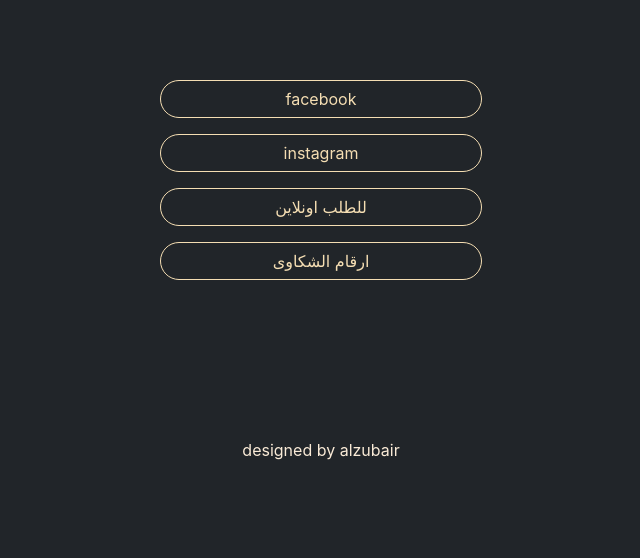
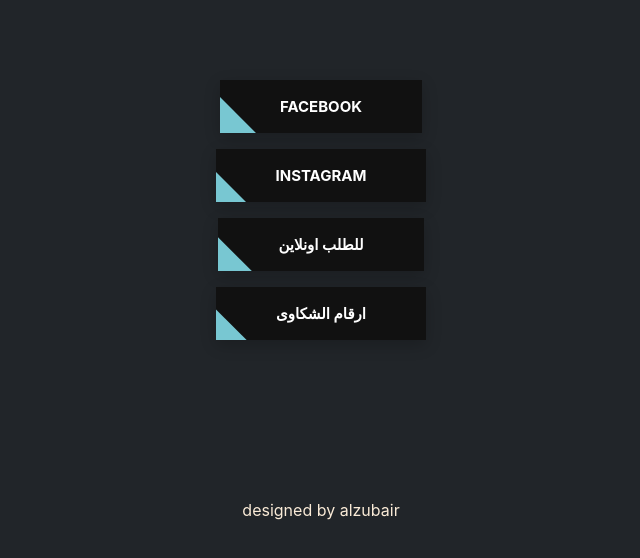
Before and after one commit to Alzubair98/show-page, a React (Create React App) app: page / in a window 1280 px wide. Shown: the top 558 px of the page, without its empty margins (319-959 px from the left). Built offline with nearby package versions, Linux system fonts and the light colour scheme.

Commit message:
update buttons

```diff
--- a/src/component/MainPage.css
+++ b/src/component/MainPage.css
@@ -7,14 +7,45 @@
     gap: 1rem;
 }
 
-.item{
+.item {
+    border: none;
+    display: block;
+    text-align: center;
+    cursor: pointer;
+    text-transform: uppercase;
+    outline: none;
+    overflow: hidden;
+    position: relative;
+    color: #fff;
+    font-weight: 700;
+    font-size: 15px;
+    background-color: #111;
+    padding: 17px 60px;
+    margin: 0 auto;
+    box-shadow: 0 5px 15px rgba(0,0,0,0.20);
+    text-decoration: none;
+}
 
-    border: 1px solid wheat;
-    color: wheat;
-    border-radius: 20px;
-    width: 19rem;
-    padding: 0.5rem;
-    text-decoration: none;
-    background-color: #212529;
+.item span {
+    position: relative;
+    z-index: 1;
+}
+.item:after {
+    content: "";
+    position: absolute;
+    left: 0;
+    top: 0;
+    height: 490%;
+    width: 140%;
+    background: #78c7d2;
+    -webkit-transition: all .5s ease-in-out;
+    transition: all .5s ease-in-out;
+    -webkit-transform: translateX(-98%) translateY(-25%) rotate(45deg);
+    transform: translateX(-98%) translateY(-25%) rotate(45deg);
+}
 
+.item:hover:after {
+
+    -webkit-transform: translateX(-9%) translateY(-25%) rotate(45deg);
+    transform: translateX(-9%) translateY(-25%) rotate(45deg);
 }
--- a/src/component/MainPage.js
+++ b/src/component/MainPage.js
@@ -11,7 +11,7 @@
           href="https://www.facebook.com/durrafashion1/?mibextid=ZbWKwL"
           className="item"
         >
-          facebook
+          <span>facebook</span>
         </a>
         <a
           target="_blank"
@@ -20,7 +20,7 @@
           className="item"
         >
           {" "}
-          instagram
+          <span>instagram</span>
         </a>
         <a
           data-aos="fade-up"
@@ -28,14 +28,14 @@
           className="item"
         >
           {" "}
-          للطلب اونلاين
+          <span>للطلب اونلاين</span>
         </a>
         <a
           data-aos="fade-up"
           href="https://wa.me/+9647727106456"
           className="item"
         >
-          ارقام الشكاوى
+          <span>ارقام الشكاوى</span>
         </a>
       </div>
     </div>
```
